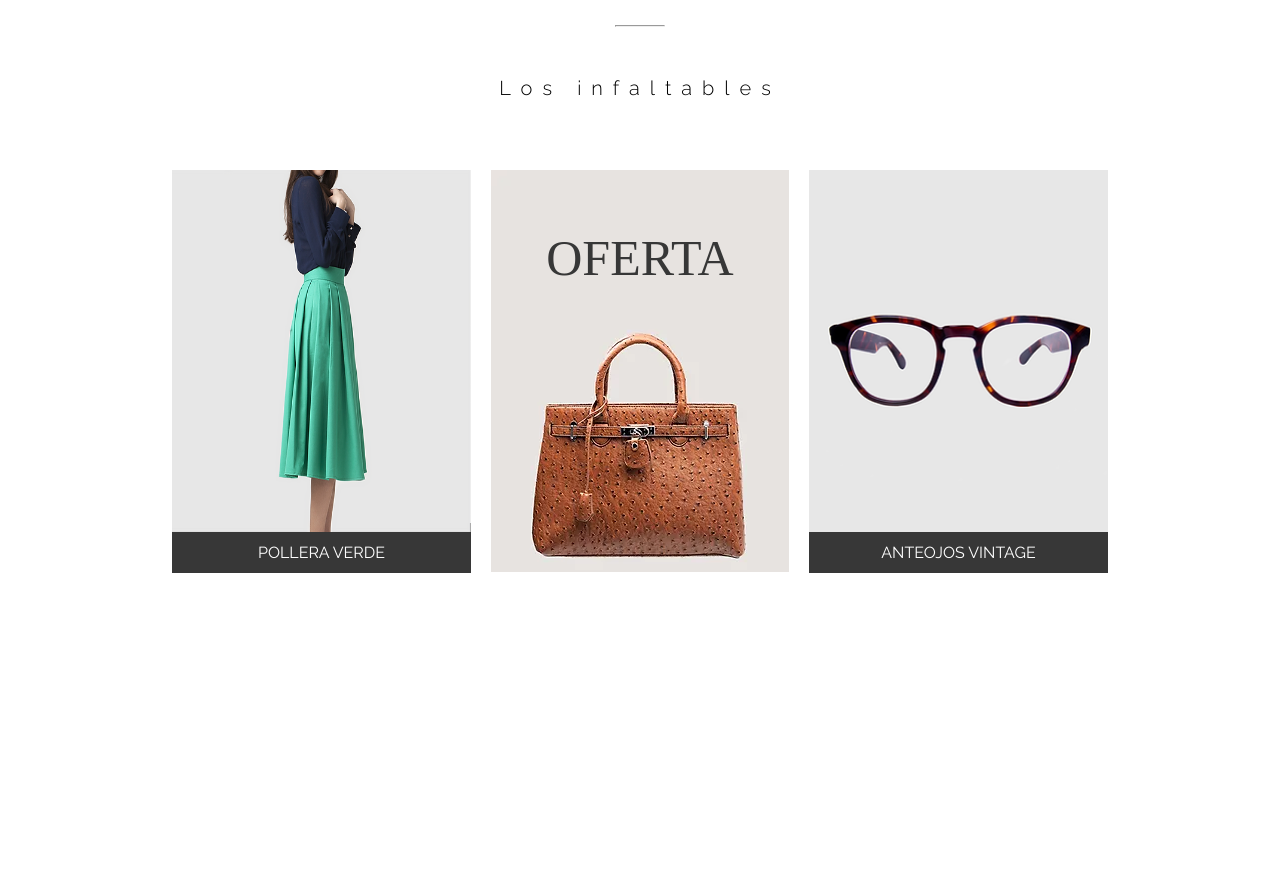
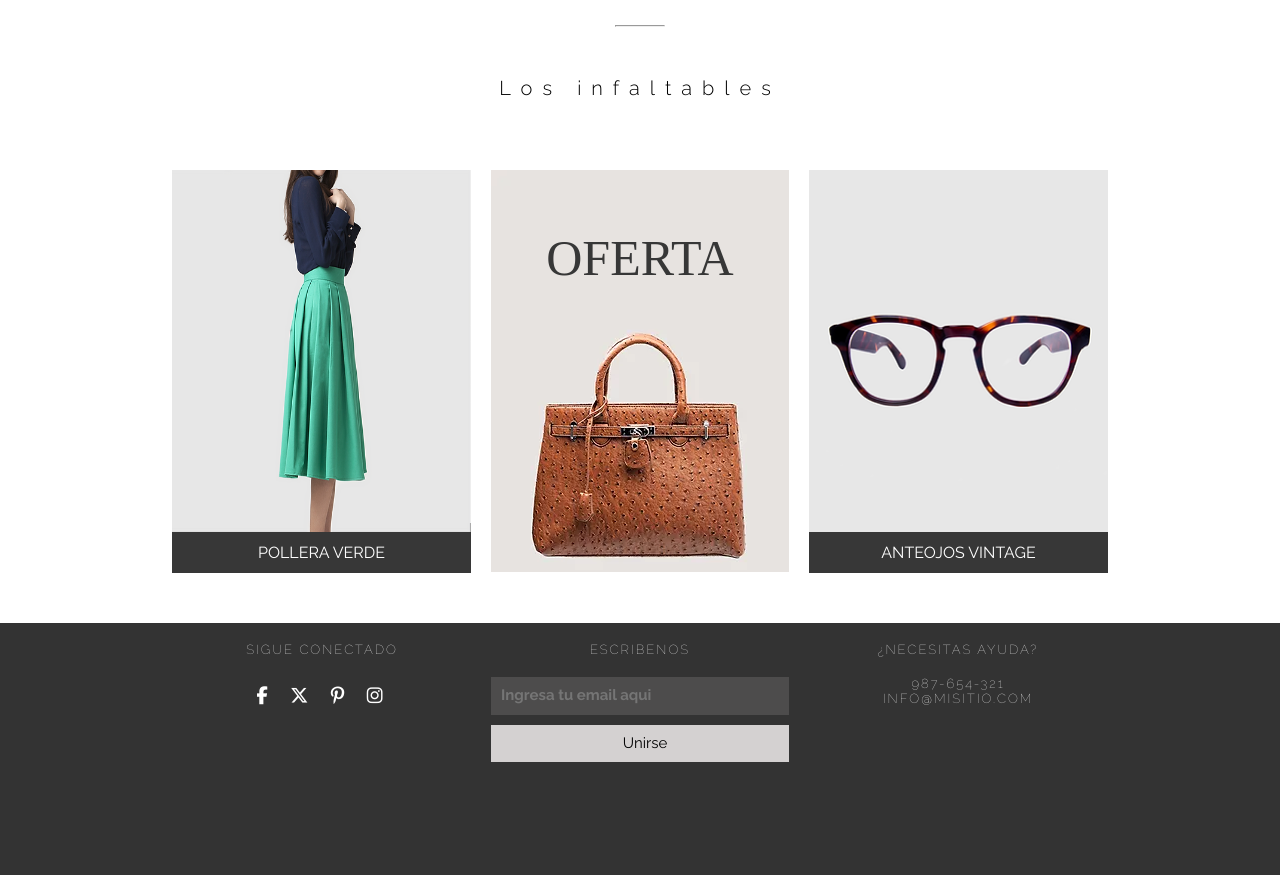
Before and after one commit to amesquitamoran/tiendaOnline, a plain HTML site: page index.html in a window 1280 px wide. Shown: the part 828-1703 px from the top of the page. Before the commit the page ends 1451 px from the top, so only its background shows below. Drawn offline with Linux system fonts and the light colour scheme.

Commit message:
footer terminado y responsivo

```diff
--- a/index.html
+++ b/index.html
@@ -74,5 +74,31 @@
             </div>
         </div>
     </main><!-- fin del main -->
+    <footer class="footer"> <!-- inicio footer -->
+        <div class="footer__contenedor contenedor" >
+            <div class="footer__contenedor__conectado" >
+                <h4 class="texto-h4" >sigue conectado</h4>
+                <div class="footer__contenedor__conectado--icono" >
+                    <a href="#"><i class="fa-brands fa-facebook-f"></i></a>
+                    <a href="#"><i class="fa-brands fa-x-twitter"></i></a>
+                    <a href="#"><i class="fa-brands fa-pinterest-p"></i></a>
+                    <a href="#"><i class="fa-brands fa-instagram"></i></a>
+                </div>
+            </div>
+            <div class="footer__contenedor__escribenos" >
+                <h4 class="texto-h4" >escribenos</h4>
+                <div class="footer__contenedor__escribenos__input" >
+                    <input class=" footer__contenedor__escribenos__input__1 inputs" type="text" placeholder="Ingresa tu email aqui">
+                    <input class=" footer__contenedor__escribenos__input__2 inputs" type="button" value="Unirse">
+                </div>
+            </div>
+            <div class="footer__contenedor__ayuda" >
+                <h4 class="texto-h4" >¿necesitas ayuda?</h4>
+                <p class="texto-h4" >987-654-321 <br>
+                    info@misitio.com
+                </p>
+            </div>
+        </div>
+    </footer>
 </body>
 </html>
--- a/scss/constantes/_constantes.scss
+++ b/scss/constantes/_constantes.scss
@@ -7,3 +7,20 @@
     margin-left: auto;
     margin-right: auto;
 }
+.texto-h4{
+    font-size: 1.3rem;
+    color: white;
+    margin-top: 2rem;
+    text-align: center;
+    text-transform: uppercase;
+    font-family: $fuentePrimaria;
+    font-weight: 100;
+    letter-spacing: .2rem;
+}
+.inputs{
+    width: 100%;
+    padding-top: 1rem;
+    padding-bottom: 1rem;
+    padding-left: 1rem;
+    border: none;
+}
--- a/scss/contenido-principal/_contenido-principal.scss
+++ b/scss/contenido-principal/_contenido-principal.scss
@@ -29,8 +29,6 @@
             justify-content: center;
             gap: 2rem;
             &__section{
-                /* width: 29.8rem;
-                height: 40.2rem; */
                 &__select{
                     background-color: $color_negrosuave;
                     border: none;
--- /dev/null
+++ b/scss/footer/_footer.scss
@@ -0,0 +1,57 @@
+.footer{
+    background-color: rgb(51, 51, 51);
+    &__contenedor{
+        display: flex;
+        flex-wrap: wrap;
+        justify-content: center;
+        gap: 2rem;
+        &__conectado{
+            width: 29.8rem;
+            &--icono{
+                text-align: center;
+                margin-bottom: 17rem;
+                margin-top: 3rem;
+                margin-left: 1.5rem;
+                a{
+                    i{
+                        font-size: 1.8rem;
+                        color: white;
+                        letter-spacing: 2rem;
+                    }
+                }
+            }
+        }
+        &__escribenos{
+            width: 29.8rem;
+            &__input{
+                margin-top: 2rem;
+                &__1{
+                    background-color: rgb(77, 76, 76);
+                    color: white;
+                    font-size: 1.5rem;
+                    font-family: $fuentePrimaria;
+                    font-weight: 700;
+
+                }
+                &__1:hover{
+                    border: .2rem solid white;
+                }
+                &__2{
+                    margin-top: 1rem;
+                    font-size: 1.5rem;
+                    font-family: $fuentePrimaria;
+                    background-color: rgb(212, 209, 209);
+                    transition: all .3s;
+                }
+                &__2:hover{
+                    background-color: rgb(240, 238, 238);
+                    transition: all .3s;
+                }
+
+            }
+        }
+        &__ayuda{
+            width: 29.8rem;
+        }
+    }
+}
--- a/scss/main.scss
+++ b/scss/main.scss
@@ -6,3 +6,5 @@
 @import "div-envios/div-envios";
 @import "contenido-principal/contenido-principal";
 @import "media-queri-contenido-principal/media-queri-contenido-principal";
+@import "footer/footer";
+@import "media-queri-footer/media-queri-footer"
--- /dev/null
+++ b/scss/media-queri-footer/_media-queri-footer.scss
@@ -0,0 +1,21 @@
+@media screen and (max-width:934px) {
+    .footer{
+        &__contenedor{
+            flex-direction: column;
+            align-items: center;
+            max-width: 50rem;
+            margin-left: auto;
+            margin-right: auto;
+            &__conectado{
+                &--icono{
+                    margin-bottom: 2.5rem;
+                }
+            }
+            &__ayuda{
+                p{
+                    margin-bottom: 2rem;
+                }
+            }
+        }
+    }
+}
--- a/scss/portada/_portada.scss
+++ b/scss/portada/_portada.scss
@@ -30,8 +30,9 @@
                color: $colorblanco;
                padding-top: 1rem;
                padding-left: 7.2rem;
-               padding-right: 7.2rem;
+               padding-right: 7.3rem;
                padding-bottom: 1rem;
+               transition: .3s ease 0s;
             }
             a:hover{
                 background-color: $colorblanco;
```
Also changed, not shown: css/styles.css, 1 other file.
